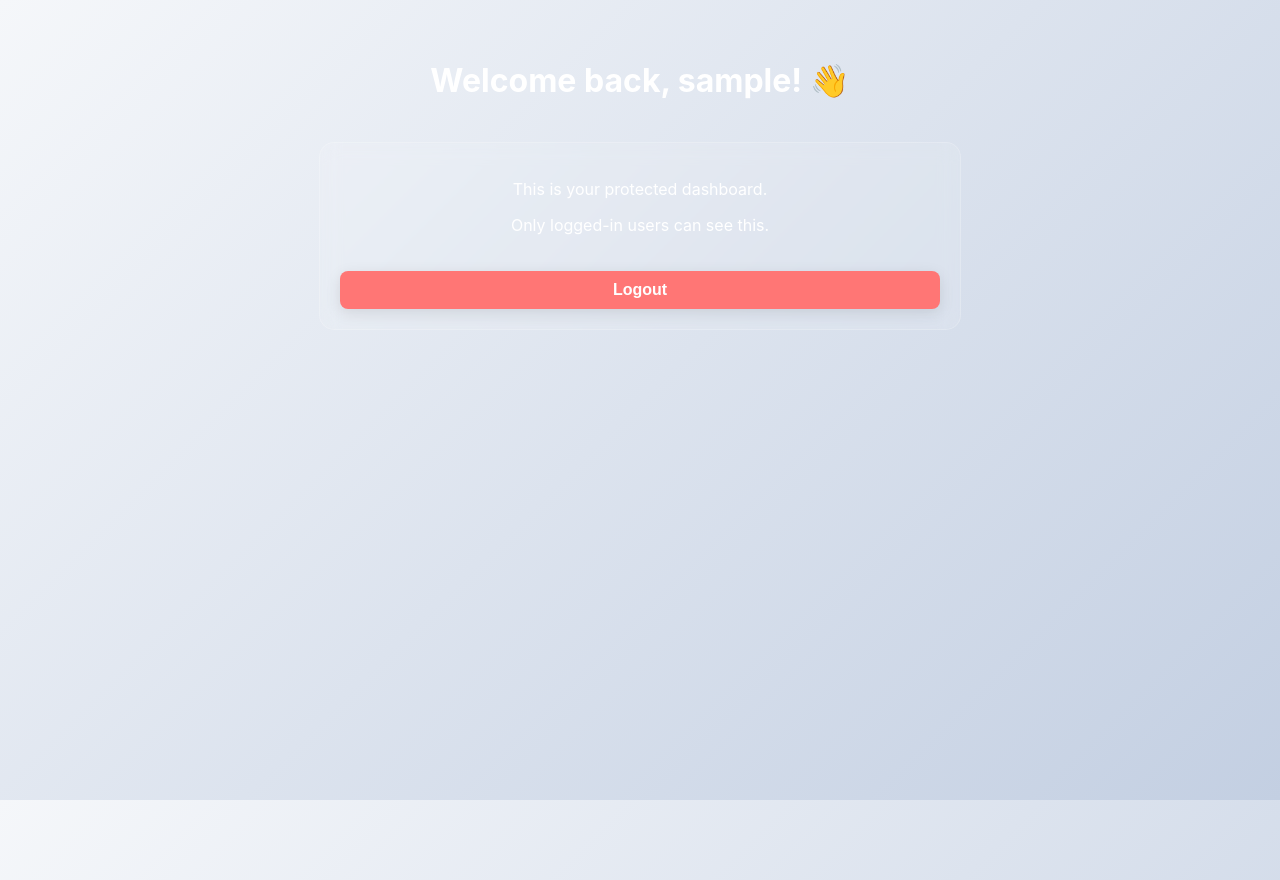
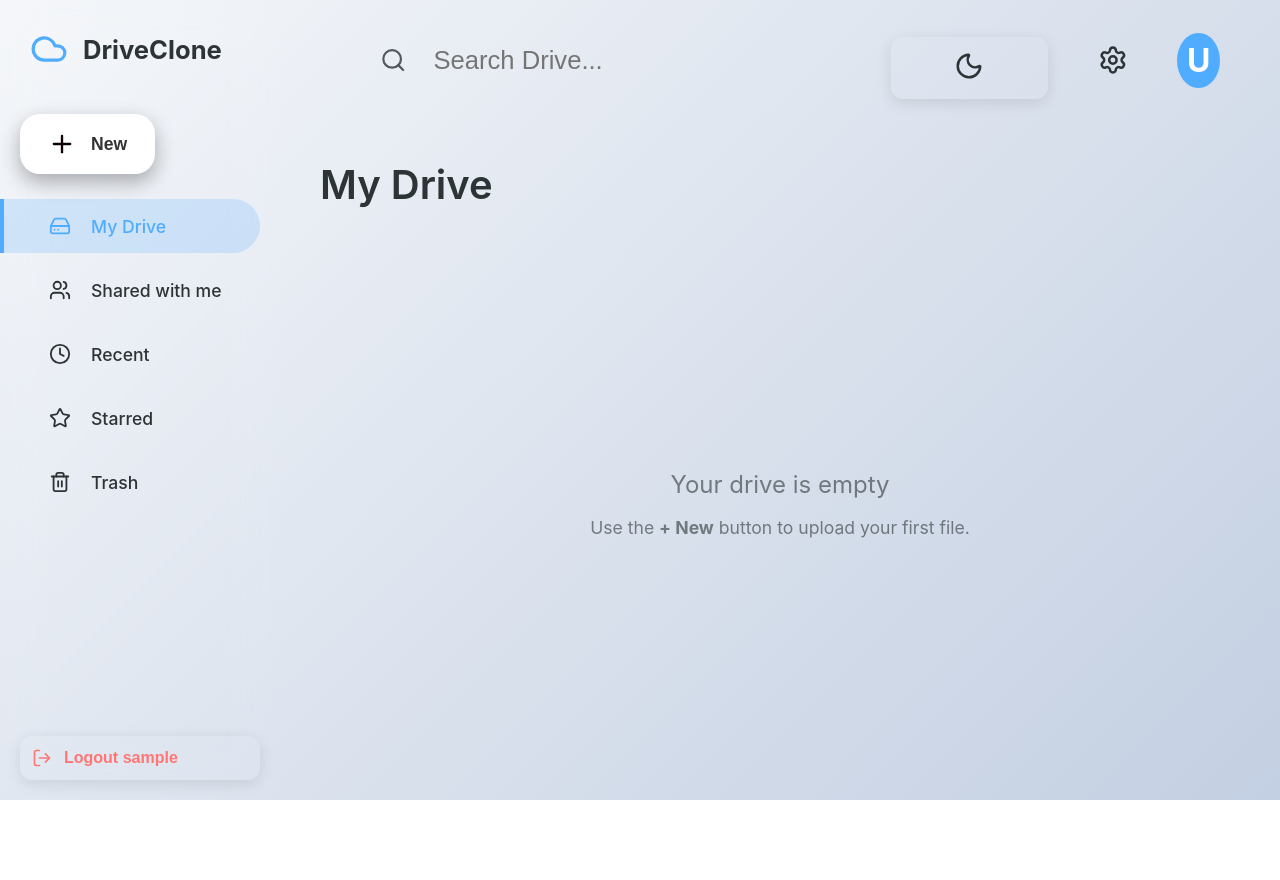
Before and after one commit to yoavbenNun/DriveStack, a React (Vite) app in the folder client/: page /dashboard in a window 1280 px wide. After the commit the page ends 800 px from the top, so only its background shows below. Built offline with nearby package versions, Linux system fonts and the light colour scheme; sample sign-in values are in the browser's storage.

Commit message:
PROJ-232, 233, 234: Complete Dashboard Layout with Dark/Light Theme

```diff
--- a/client/package.json
+++ b/client/package.json
@@ -10,6 +10,7 @@
     "preview": "vite preview"
   },
   "dependencies": {
+    "lucide-react": "^0.562.0",
     "react": "^19.2.0",
     "react-dom": "^19.2.0",
     "react-router-dom": "^7.12.0"
--- /dev/null
+++ b/client/src/components/SideBar.jsx
@@ -0,0 +1,92 @@
+import React from 'react';
+import { useAuth } from '../context/AuthContext';
+import { Plus, HardDrive, Users, Clock, Star, Trash2, Cloud, LogOut } from 'lucide-react';
+
+const Sidebar = () => {
+  const { logout, user } = useAuth();
+  const activeTab = 'my-drive';
+
+  const menuItems = [
+    { id: 'my-drive', icon: HardDrive, label: 'My Drive' },
+    { id: 'shared', icon: Users, label: 'Shared with me' },
+    { id: 'recent', icon: Clock, label: 'Recent' },
+    { id: 'starred', icon: Star, label: 'Starred' },
+    { id: 'trash', icon: Trash2, label: 'Trash' },
+  ];
+
+  return (
+    <div style={{
+      width: '280px',
+      height: '100vh',
+      background: 'var(--sidebar-bg)',
+      backdropFilter: 'blur(20px)',
+      borderRight: '1px solid var(--border-color)',
+      display: 'flex',
+      flexDirection: 'column',
+      justifyContent: 'space-between',
+      padding: '20px',
+      color: 'var(--text-color)',
+      transition: 'all 0.3s ease',
+      boxSizing: 'border-box'
+    }}>
+
+      <div style={{ display: 'flex', alignItems: 'center', gap: '15px', padding: '10px 10px 30px 10px' }}>
+        <Cloud size={38} color="#4facfe" />
+        <span style={{ fontSize: '1.6rem', fontWeight: '700' }}>DriveClone</span>
+      </div>
+
+      <button style={{
+        display: 'flex',
+        alignItems: 'center',
+        gap: '15px',
+        background: 'white',
+        color: '#333',
+        border: 'none',
+        borderRadius: '20px',
+        padding: '16px 28px', // Chunky button
+        fontSize: '1.1rem',
+        fontWeight: '600',
+        cursor: 'pointer',
+        boxShadow: '0 8px 20px rgba(0,0,0,0.3)',
+        marginBottom: '25px',
+        width: 'fit-content'
+      }}>
+        <Plus size={28} color="#0c0100" />
+        <span>New</span>
+      </button>
+
+      <nav style={{ flex: 1 }}>
+        {menuItems.map((item) => (
+          <div
+            key={item.id}
+            style={{
+              display: 'flex',
+              alignItems: 'center',
+              gap: '20px', // More gap
+              padding: '16px 25px', // More padding
+              borderRadius: '0 30px 30px 0',
+              marginBottom: '10px',
+              cursor: 'pointer',
+              marginLeft: '-20px',
+              paddingLeft: '45px',
+              backgroundColor: activeTab === item.id ? 'rgba(79, 172, 254, 0.2)' : 'transparent',
+              color: activeTab === item.id ? '#4facfe' : 'inherit',
+              borderLeft: activeTab === item.id ? '4px solid #4facfe' : '4px solid transparent'
+            }}
+          >
+            <item.icon size={22} />
+            <span style={{ fontSize: '1.1rem', fontWeight: '500' }}>{item.label}</span>
+          </div>
+        ))}
+      </nav>
+
+      <div style={{ borderTop: '1px solid var(--border-color)', paddingTop: '20px' }}>
+        <button onClick={logout} style={{ display: 'flex', alignItems: 'center', gap: '12px', background: 'transparent', border: 'none', color: '#ff7675', cursor: 'pointer', padding: '12px', width: '100%', fontSize: '1rem' }}>
+          <LogOut size={20} /> Logout {user?.username}
+        </button>
+      </div>
+    </div>
+  );
+};
+
+export default Sidebar;
--- /dev/null
+++ b/client/src/components/TopBar.jsx
@@ -0,0 +1,26 @@
+import React from 'react';
+import { Search, Moon, Sun, Settings, HelpCircle } from 'lucide-react';
+import { useTheme } from '../context/ThemeContext';
+
+const TopBar = () => {
+  const { theme, toggleTheme } = useTheme();
+
+  return (
+    <div style={{ height: '120px', display: 'flex', alignItems: 'center', justifyContent: 'space-between', padding: '0 60px', borderBottom: '3px solid var(--border-color)' }}>
+      <div style={{ flex: '0 1 1000px', display: 'flex', alignItems: 'center', backgroundColor: 'var(--search-bg)', padding: '20px 40px', borderRadius: '20px', gap: '25px' }}>
+        <Search size={30} opacity={0.8} />
+        <input type="text" placeholder="Search Drive..." style={{ background: 'transparent', border: 'none', color: 'inherit', width: '100%', outline: 'none', fontSize: '1.6rem' }} />
+      </div>
+
+      <div style={{ display: 'flex', alignItems: 'center', gap: '50px' }}>
+        <button onClick={toggleTheme} style={{ background: 'transparent', border: 'none', cursor: 'pointer', color: 'inherit' }}>
+          {theme === 'dark' ? <Sun size={30} /> : <Moon size={30} />}
+        </button>
+        <Settings size={70} />
+        <div style={{ width: '100px', height: '55px', borderRadius: '50%', backgroundColor: '#4facfe', display: 'flex', alignItems: 'center', justifyContent: 'center', fontSize: '2rem', fontWeight: 'bold', color: 'white' }}>U</div>
+      </div>
+    </div>
+  );
+};
+
+export default TopBar;
--- a/client/src/pages/DashboardPage.jsx
+++ b/client/src/pages/DashboardPage.jsx
@@ -1,50 +1,67 @@
 import React from 'react';
-import { useAuth } from '../context/AuthContext';
+import Sidebar from '../components/SideBar';
+import TopBar from '../components/TopBar';
 
 const DashboardPage = () => {
-  const { user, logout } = useAuth();
-
   return (
     <div style={{
-      padding: '40px',
-      textAlign: 'center',
-      color: 'white',
-      minHeight: '100vh',
       display: 'flex',
-      flexDirection: 'column',
-      alignItems: 'center',
-      gap: '20px'
+      height: '100vh',
+      width: '100vw',
+      overflow: 'hidden', // Essential to keep Sidebar and TopBar fixed
+      backgroundColor: 'transparent',
+      margin: 0,
+      padding: 0
     }}>
-      <h1>Welcome back, {user ? user.username : 'User'}! 👋</h1>
+      {/* 1. Side Navigation*/}
+      <Sidebar />
 
+      {/* 2. Main Work Area (TopBar + Content) */}
       <div style={{
-        background: 'rgba(255,255,255,0.1)',
-        padding: '20px',
-        borderRadius: '15px',
-        backdropFilter: 'blur(10px)',
-        border: '1px solid rgba(255,255,255,0.2)',
-        maxWidth: '600px',
-        width: '100%'
+        flex: 1,
+        display: 'flex',
+        flexDirection: 'column',
+        minWidth: 0 // Prevents layout breaking when content is wide
       }}>
-        <p>This is your protected dashboard.</p>
-        <p>Only logged-in users can see this.</p>
 
-        <button
-          onClick={logout}
-          style={{
-            marginTop: '20px',
-            padding: '10px 20px',
-            background: '#ff7675',
-            border: 'none',
-            borderRadius: '8px',
-            color: 'white',
-            cursor: 'pointer',
-            fontSize: '1rem',
-            fontWeight: 'bold'
-          }}
-        >
-          Logout
-        </button>
+        {/* 3. Top Navigation */}
+        <TopBar />
+
+        {/* 4. Scrollable Content Area */}
+        <main style={{
+          flex: 1,
+          padding: '40px',
+          overflowY: 'auto', // Only the files area scrolls
+          color: 'var(--text-color)',
+          display: 'flex',
+          flexDirection: 'column'
+        }}>
+          <header style={{ marginBottom: '32px' }}>
+            <h1 style={{
+                fontSize: '2.5rem', // Large header to match the scale
+                fontWeight: '600',
+                margin: 0
+            }}>
+                My Drive
+            </h1>
+          </header>
+
+          {/* This is where the FileGrid will live */}
+          <div style={{
+            flex: 1,
+            border: '2px dashed var(--border-color)',
+            borderRadius: '20px',
+            display: 'flex',
+            alignItems: 'center',
+            justifyContent: 'center',
+            backgroundColor: 'var(--hover-bg)'
+          }}>
+            <div style={{ textAlign: 'center', opacity: 0.6 }}>
+              <p style={{ fontSize: '1.5rem', marginBottom: '10px' }}>Your drive is empty</p>
+              <p style={{ fontSize: '1.1rem' }}>Use the <b>+ New</b> button to upload your first file.</p>
+            </div>
+          </div>
+        </main>
       </div>
     </div>
   );
```
Also changed, not shown: 1 other file (tests, documents, lock files or other folders).
